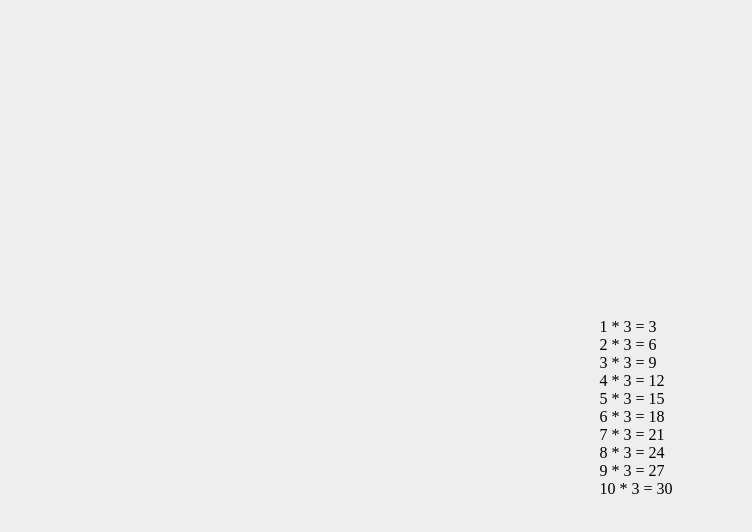
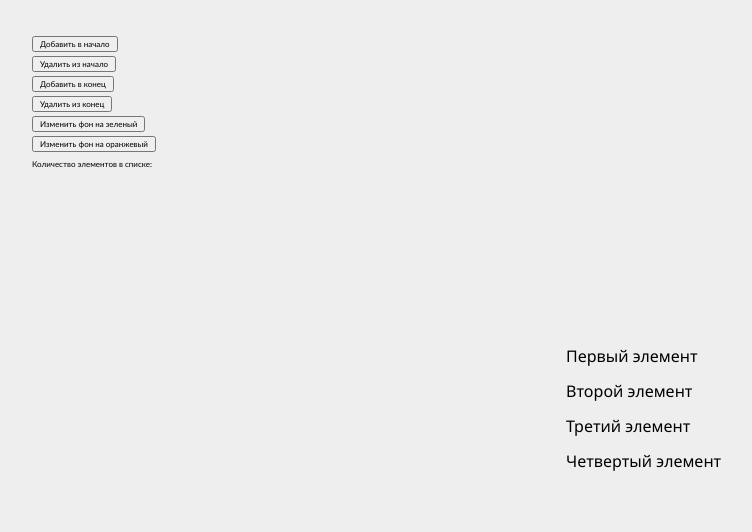
Before and after one commit to MaxPower55/JS-JQUERY, a plain HTML site: page index.html in a window 1280 px wide. Shown: the whole page, without its empty margins (4-756 px from the left). Drawn offline with Linux system fonts and the light colour scheme.

Commit message:
05 complete

```diff
--- /dev/null
+++ b/05/example.js
@@ -0,0 +1,54 @@
+function addFirst() {
+    var list = document.getElementById('list');
+    var newFirstItem = document.createElement('li');
+    var newFirstText = document.createTextNode('Нулевой элемент');
+    newFirstItem.appendChild(newFirstText);
+    newFirstItem.setAttribute('class','list__item');
+    list.insertBefore(newFirstItem,list.firstChild);
+    listNum();
+};
+
+function remFirst() {
+    var list = document.getElementById('list');
+    var firstItem = list.firstChild;
+    list.removeChild(firstItem);
+    listNum();
+};
+
+function addLast() {
+    var list = document.getElementById('list');
+    var newItemLast = document.createElement('li');
+    var newItemText = document.createTextNode('Пятый элемент');
+    newItemLast.appendChild(newItemText);
+    newItemLast.setAttribute('class','list__item');
+    list.appendChild(newItemLast);
+    listNum();
+};
+
+function remLast() {
+    var list = document.getElementById('list');
+    var lastItem = list.lastChild;
+    list.removeChild(lastItem);
+    listNum();
+};
+
+
+function bgGr() {
+    var listItems = document.getElementsByClassName('list__item');
+    for (let i = 0; i < listItems.length; i++) {
+        listItems[i].setAttribute('class','list__item list__item-green');
+    }
+};
+
+function bgOr() {
+    var listItems = document.getElementsByClassName('list__item');
+    for (let i = 0; i < listItems.length; i++) {
+        listItems[i].setAttribute('class','list__item list__item-orange');
+    }
+};
+
+function listNum() {
+    var listItems = document.getElementsByClassName('list__item');
+    var textOutput = document.getElementById('listNum');
+    textOutput.textContent = listItems.length;
+};
--- /dev/null
+++ b/05/get-element-by-id.js
@@ -0,0 +1,4 @@
+var el = document.getElementsByClassName('item');
+if (el.length > 1) {
+    var firstItem = el.item(0);
+}
--- /dev/null
+++ b/05/sibling.js
@@ -0,0 +1,3 @@
+var startItem = document.getElementById('two');
+var prevItem = startItem.previousSibling;
+var nextItem = startItem.nextSibling;
--- a/css/common.css
+++ b/css/common.css
@@ -13,6 +13,44 @@ html, body {
     align-items: center;
     background-color: var(--bg-main);
 }
-h4, div {
+
+.wrapper__buttons {
+    position: fixed;
+    top: 2em;
+    left: 2em;
+}
+
+.button {
+    margin: 4px;
     display: block;
+    font-size: 8px;
+    font-family: 'Trebuchet MS', 'Lucida Sans Unicode', 'Lucida Grande', 'Lucida Sans', Arial, sans-serif;
 }
+
+.text {
+    margin: 4px;
+    line-height: 16px;
+    font-size: 8px;
+    font-family: 'Trebuchet MS', 'Lucida Sans Unicode', 'Lucida Grande', 'Lucida Sans', Arial, sans-serif;
+}
+
+.list {
+    list-style: none;
+}
+
+.list__item {
+    width: 200px;
+    line-height: 2em;
+    padding-left: 20px;
+    margin: 3px;
+    font-family: 'Segoe UI', Tahoma, Geneva, Verdana, sans-serif;
+    font-weight: lighter;
+}
+
+.list__item-orange {
+    background: darkorange;
+}
+
+.list__item-green {
+    background: forestgreen;
+}
--- a/index.html
+++ b/index.html
@@ -10,9 +10,19 @@
 <body class="container">
 <div>
 
-    <div id="output"></div>
+<div class="wrapper__buttons">
+    <button class="button" onclick="addFirst()">Добавить в начало</button>
+    <button class="button" onclick="remFirst()">Удалить из начало</button>
+    <button class="button" onclick="addLast()">Добавить в конец</button>
+    <button class="button" onclick="remLast()">Удалить из конец</button>
+    <button class="button" onclick="bgGr()">Изменить фон на зеленый</button>
+    <button class="button" onclick="bgOr()">Изменить фон на оранжевый</button>
+    <p class="text">Количество элементов в списке: <span id="listNum"></span></p>
+</div>
+
+<ul class="list" id="list"><li class="list__item" id="item">Первый элемент</li><li class="list__item" id="item">Второй элемент</li><li class="list__item" id="item">Третий элемент</li><li class="list__item" id="item">Четвертый элемент</li></ul>
 
 </div>
-<script src="04/example.js"></script>
+<script src="05/example.js"></script>
 </body>
 </html>
```
Also changed, not shown: 05/add-element.js (added, +14 -0 lines).
